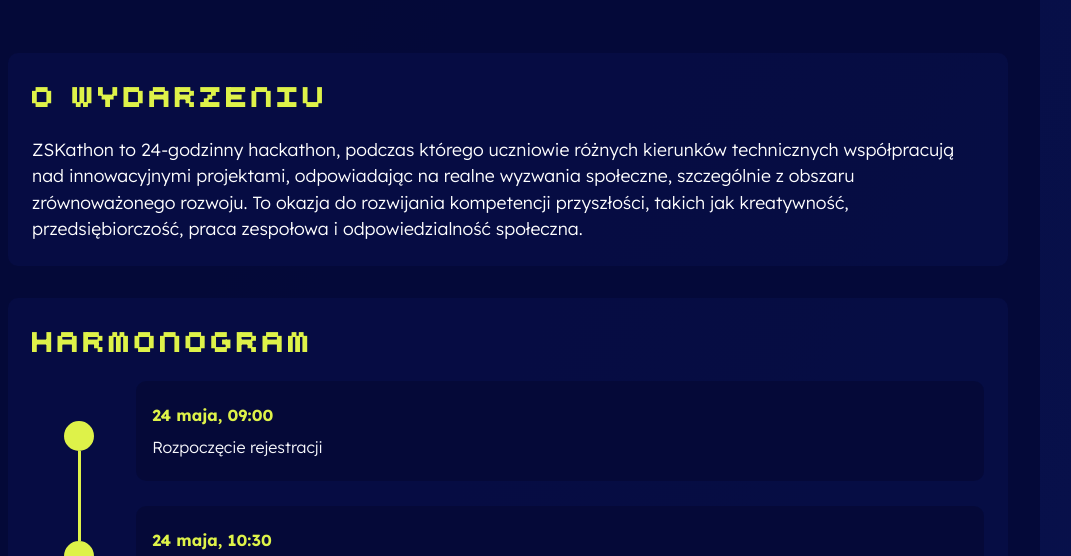
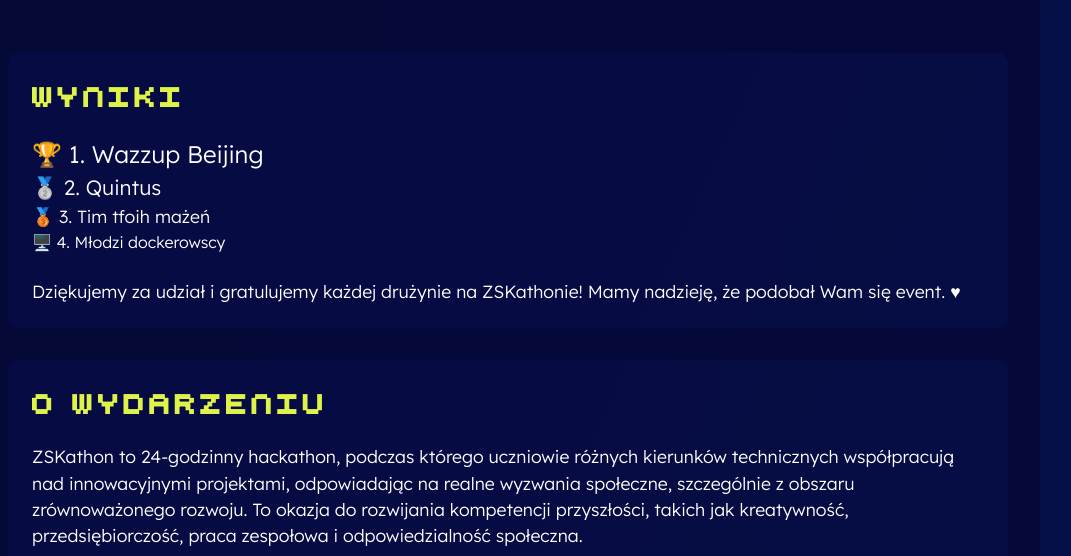
Before and after one commit to zjezdzalka/zskathon, a plain HTML site: page 2137/index.html in a window 1280 px wide. Shown: the part 241-797 px from the top of the page, without its empty margins (132-1203 px from the left). Drawn offline with Linux system fonts and the light colour scheme.

Commit message:
fix easter egg + results

```diff
--- a/2137/globalStyle.css
+++ b/2137/globalStyle.css
@@ -305,6 +305,20 @@ details > p > a{
     font-weight: 300;
 }
 
+.first, .second, .third, .fourth{
+    display: flex;
+}
+
+.first{
+    font-size: 1.5em;
+}
+.second{
+    font-size: 1.3em;
+}
+.third{
+    font-size: 1.1em;
+}
+
 .current { background-color: var(--font-color); animation: blink 2s ease infinite; transition: background-color 0.5s ease; }
 @keyframes blink {
     0% { background-color: var(--font-color); }
--- a/2137/index.html
+++ b/2137/index.html
@@ -27,6 +27,16 @@
                     <div id="progress-bar"></div>
                 </div>
             </header>
+
+            <section class="card leaderboard">
+                <h2>Wyniki</h2>
+                <div class="first"><p class="bold">🏆 1. </p>&nbsp;Wazzup Beijing</div>
+                <div class="second"><p class="bold">🥈 2. </p>&nbsp;Quintus</div>
+                <div class="third"><p class="bold">🥉 3. </p>&nbsp;Tim tfoih mażeń</div>
+                <div class="fourth"><p class="bold">🖥️ 4. </p>&nbsp;Młodzi dockerowscy</div>
+                <br>
+                <p class="dodinfo">Dziękujemy za udział i gratulujemy każdej drużynie na ZSKathonie! Mamy nadzieję, że podobał Wam się event. &hearts;</p>
+            </section>
 
             <section class="card">
                 <h2>O wydarzeniu</h2>
@@ -409,7 +419,6 @@
 
         <script>
             /* dobrze szukasz (: */
-            document.addEventListener("keydown", function(event) {
             let sequence = [];
             let additional = 10;
             let begin = 3;
@@ -437,9 +446,6 @@
                     });
                 }
             });
-            });
-
-
         </script>
     </body>
 </html>
--- a/globalStyle.css
+++ b/globalStyle.css
@@ -305,6 +305,20 @@ details > p > a{
     font-weight: 300;
 }
 
+.first, .second, .third, .fourth{
+    display: flex;
+}
+
+.first{
+    font-size: 1.5em;
+}
+.second{
+    font-size: 1.3em;
+}
+.third{
+    font-size: 1.1em;
+}
+
 .current { background-color: var(--font-color); animation: blink 2s ease infinite; transition: background-color 0.5s ease; }
 @keyframes blink {
     0% { background-color: var(--font-color); }
```
Also changed, not shown: index.html (+10 -4 lines). Lines whose indentation alone changed are shown as unchanged.
